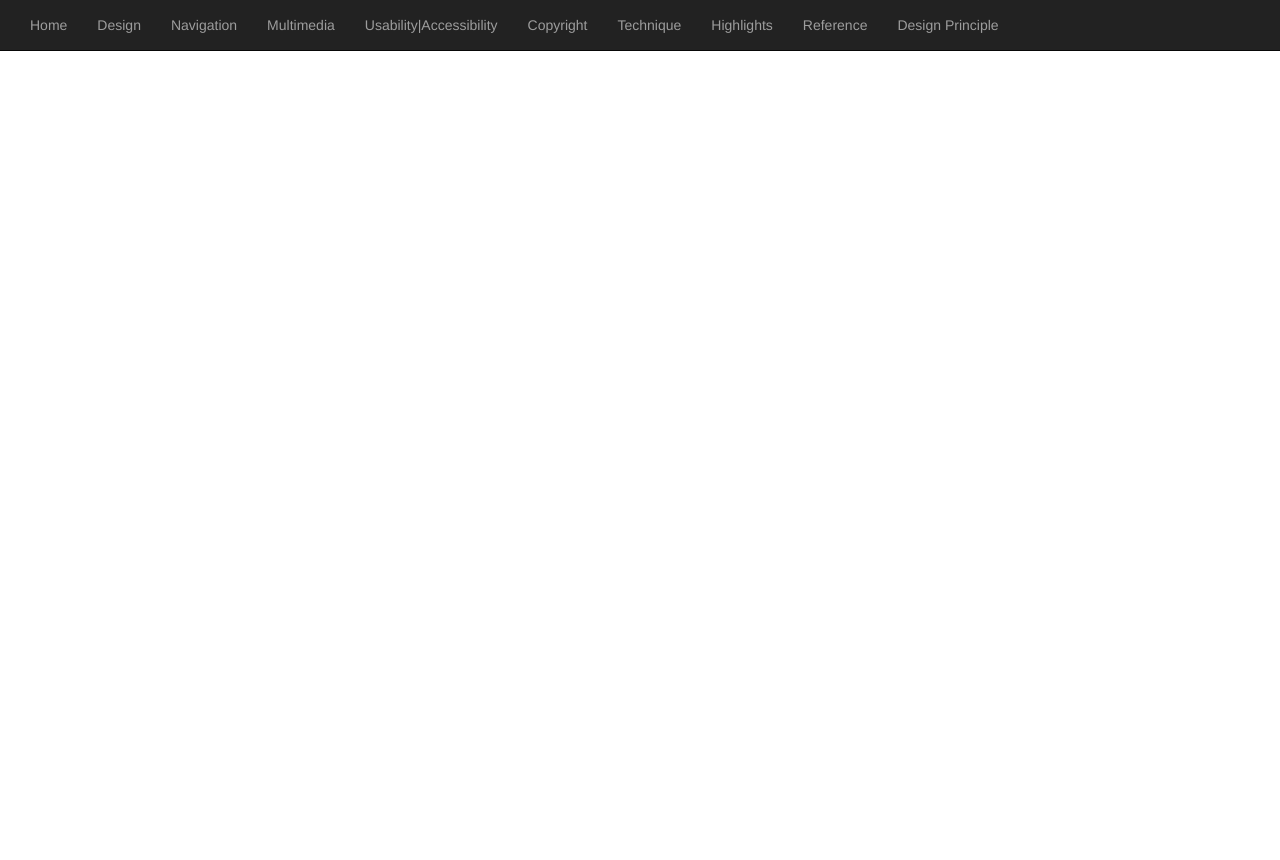
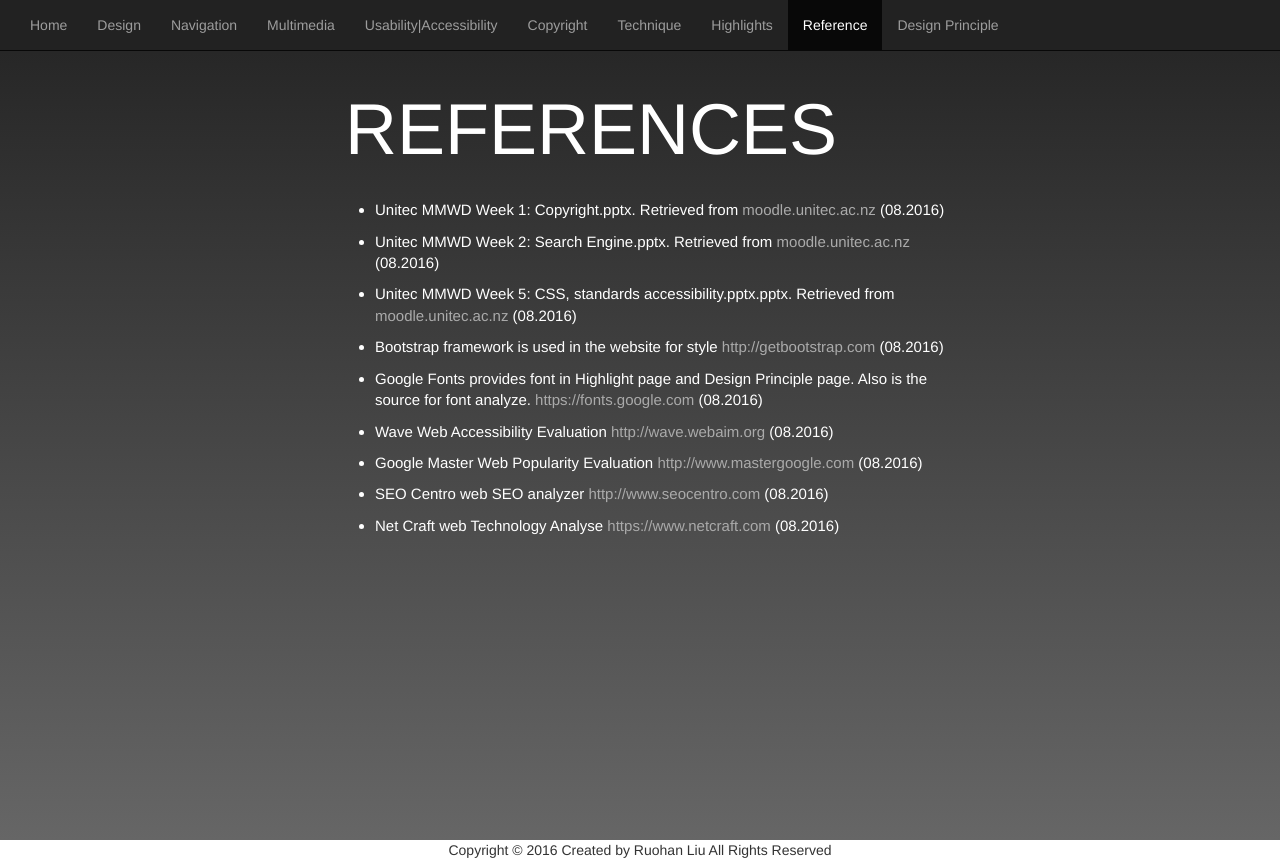
Before and after one commit to Supermikam/Critic, a PHP site: page /reference.html in a window 1280 px wide. Before the commit the page ends 51 px from the top, so only its background shows below. Run offline with PHP 8.4, Linux system fonts and the light colour scheme; some libraries are stand-ins or nearby versions.

Commit message:
all but highlights

```diff
--- a/asset/ref.css
+++ b/asset/ref.css
@@ -15,4 +15,25 @@
 footer {
   text-align: center; }
 
+main {
+  margin-top: 40px;
+  padding-bottom: 3rem;
+  min-height: 800px; }
+  main h1 {
+    text-align: left;
+    margin-left: 1rem;
+    margin-bottom: 3rem;
+    font-size: 72px;
+    color: #fff;
+    font-family: "Helvetica Neue","Helvetica","Arial","sans-serif";
+    padding-top: 3rem; }
+  main li {
+    margin-top: 1rem;
+    text-align: left;
+    font-size: 1.5rem;
+    color: #fff;
+    font-family: "Helvetica Neue","Helvetica","Arial","sans-serif"; }
+  main a {
+    color: #aaa; }
+
 /*# sourceMappingURL=ref.css.map */
--- a/asset/ref.scss
+++ b/asset/ref.scss
@@ -1 +1,34 @@
 @import 'common';
+
+main{
+  margin-top: 40px;
+  padding-bottom: 3rem;
+  min-height: 800px;
+
+
+  h1{
+
+   text-align: left;
+   margin-left: 1rem;
+   margin-bottom: 3rem;
+   font-size: 72px;
+   color: #fff;
+   font-family: "Helvetica Neue","Helvetica","Arial","sans-serif";
+   padding-top: 3rem;
+  }
+
+  li{
+    margin-top: 1rem;
+    text-align: left;
+    font-size: 1.5rem;
+    color: #fff;
+    font-family: "Helvetica Neue","Helvetica","Arial","sans-serif";
+
+  }
+
+  a{
+    color: #aaa;
+
+  }
+
+}
--- a/copyright.html
+++ b/copyright.html
@@ -21,7 +21,7 @@
               <li><a href="navigation.html">Navigation</a></li>
               <li><a href="multimedia.html">Multimedia</a></li>
               <li><a href="uanda.html">Usability|Accessibility</a></li>
-              <li><a href="copyright.html">Copyright</a></li>
+              <li  class='active'><a href="copyright.html">Copyright</a></li>
               <li><a href="technique.html">Technique</a></li>
               <li><a href="highlights.html">Highlights</a></li>
               <li><a href="reference.html">Reference</a></li>
--- a/design.html
+++ b/design.html
@@ -18,7 +18,7 @@
           <div class="container-fluid">
             <ul class="nav navbar-nav">
               <li><a href="index.html">Home</a></li>
-              <li><a href="design.html">Design</a></li>
+              <li class='active'><a href="design.html">Design</a></li>
               <li><a href="navigation.html">Navigation</a></li>
               <li><a href="multimedia.html">Multimedia</a></li>
               <li><a href="uanda.html">Usability|Accessibility</a></li>
--- a/highlights.html
+++ b/highlights.html
@@ -23,7 +23,7 @@
               <li><a href="uanda.html">Usability|Accessibility</a></li>
               <li><a href="copyright.html">Copyright</a></li>
               <li><a href="technique.html">Technique</a></li>
-              <li><a href="highlights.html">Highlights</a></li>
+              <li class='active'><a href="highlights.html">Highlights</a></li>
               <li><a href="reference.html">Reference</a></li>
               <li><a href="principle.html">Design Principle</a></li>
             </ul>
--- a/index.html
+++ b/index.html
@@ -15,7 +15,7 @@
         <nav class="navbar navbar-inverse navbar-fixed-top">
           <div class="container-fluid">
             <ul class="nav navbar-nav">
-              <li><a href="index.html">Home</a></li>
+              <li class='active'><a href="index.html">Home</a></li>
               <li><a href="design.html">Design</a></li>
               <li><a href="navigation.html">Navigation</a></li>
               <li><a href="multimedia.html">Multimedia</a></li>
--- a/multimedia.html
+++ b/multimedia.html
@@ -19,7 +19,7 @@
               <li><a href="index.html">Home</a></li>
               <li><a href="design.html">Design</a></li>
               <li><a href="navigation.html">Navigation</a></li>
-              <li><a href="multimedia.html">Multimedia</a></li>
+              <li class='active'><a href="multimedia.html">Multimedia</a></li>
               <li><a href="uanda.html">Usability|Accessibility</a></li>
               <li><a href="copyright.html">Copyright</a></li>
               <li><a href="technique.html">Technique</a></li>
--- a/navigation.html
+++ b/navigation.html
@@ -19,7 +19,7 @@
             <ul class="nav navbar-nav">
               <li><a href="index.html">Home</a></li>
               <li><a href="design.html">Design</a></li>
-              <li><a href="navigation.html">Navigation</a></li>
+              <li class='active'><a href="navigation.html">Navigation</a></li>
               <li><a href="multimedia.html">Multimedia</a></li>
               <li><a href="uanda.html">Usability|Accessibility</a></li>
               <li><a href="copyright.html">Copyright</a></li>
--- a/principle.html
+++ b/principle.html
@@ -27,7 +27,7 @@
               <li><a href="technique.html">Technique</a></li>
               <li><a href="highlights.html">Highlights</a></li>
               <li><a href="reference.html">Reference</a></li>
-              <li><a href="principle.html">Design Principle</a></li>
+              <li class='active'><a href="principle.html">Design Principle</a></li>
             </ul>
           </div>
         </nav>
--- a/reference.html
+++ b/reference.html
@@ -24,13 +24,55 @@
               <li><a href="copyright.html">Copyright</a></li>
               <li><a href="technique.html">Technique</a></li>
               <li><a href="highlights.html">Highlights</a></li>
-              <li><a href="reference.html">Reference</a></li>
+              <li class='active'><a href="reference.html">Reference</a></li>
               <li><a href="principle.html">Design Principle</a></li>
             </ul>
           </div>
         </nav>
     </header>
 
+    <main>
+
+      <div class='container-fluid'>
+        <div class='row'>
+          <div class="col-md-6 col-md-offset-3">
+            <h1>REFERENCES</h1>
+            <ul>
+              <li>Unitec MMWD Week 1: Copyright.pptx. Retrieved from
+                <a href='https://moodle.unitec.ac.nz/'>
+                moodle.unitec.ac.nz</a> (08.2016)</li>
+              <li>Unitec MMWD Week 2: Search Engine.pptx. Retrieved from
+                 <a href='https://moodle.unitec.ac.nz/'>
+                 moodle.unitec.ac.nz</a> (08.2016)</li>
+              <li>Unitec MMWD Week 5: CSS, standards accessibility.pptx.pptx. Retrieved from
+                 <a href='https://moodle.unitec.ac.nz/'>
+                 moodle.unitec.ac.nz</a> (08.2016)</li>
+              <li>Bootstrap framework is used in the website for style
+                 <a href='http://getbootstrap.com/'>
+                 http://getbootstrap.com</a> (08.2016)</li>
+              <li>Google Fonts provides font in Highlight page and Design Principle page.
+                  Also is the source for font analyze.
+                 <a href='https://fonts.google.com/'>
+                 https://fonts.google.com</a> (08.2016)</li>
+              <li>Wave Web Accessibility Evaluation
+                 <a href='http://wave.webaim.org/'>
+                 http://wave.webaim.org</a> (08.2016)</li>
+              <li>Google Master Web Popularity Evaluation
+                 <a href='http://www.mastergoogle.com/services/site-popularity-checker'>
+                 http://www.mastergoogle.com</a> (08.2016)</li>
+              <li>SEO Centro web SEO analyzer
+                 <a href='http://www.seocentro.com/'>
+                http://www.seocentro.com</a> (08.2016)</li>
+              <li>Net Craft web Technology Analyse
+              <a href='https://www.netcraft.com/'>
+                https://www.netcraft.com</a> (08.2016)</li>
+
+
+            </ul>
+          </div>
+        </div>
+      </div>
+    </main>
     <footer>
         Copyright &#169 2016 Created by Ruohan Liu All Rights Reserved
     </footer>
--- a/technique.html
+++ b/technique.html
@@ -22,7 +22,7 @@
               <li><a href="multimedia.html">Multimedia</a></li>
               <li><a href="uanda.html">Usability|Accessibility</a></li>
               <li><a href="copyright.html">Copyright</a></li>
-              <li><a href="technique.html">Technique</a></li>
+              <li class='active'><a href="technique.html">Technique</a></li>
               <li><a href="highlights.html">Highlights</a></li>
               <li><a href="reference.html">Reference</a></li>
               <li><a href="principle.html">Design Principle</a></li>
```
Also changed, not shown: asset/uanda.css (+26 -0 lines), asset/uanda.scss (+41 -0 lines), uanda.html (+52 -1 lines), asset/_common.scss (line endings or trailing spaces), 2 other files.
